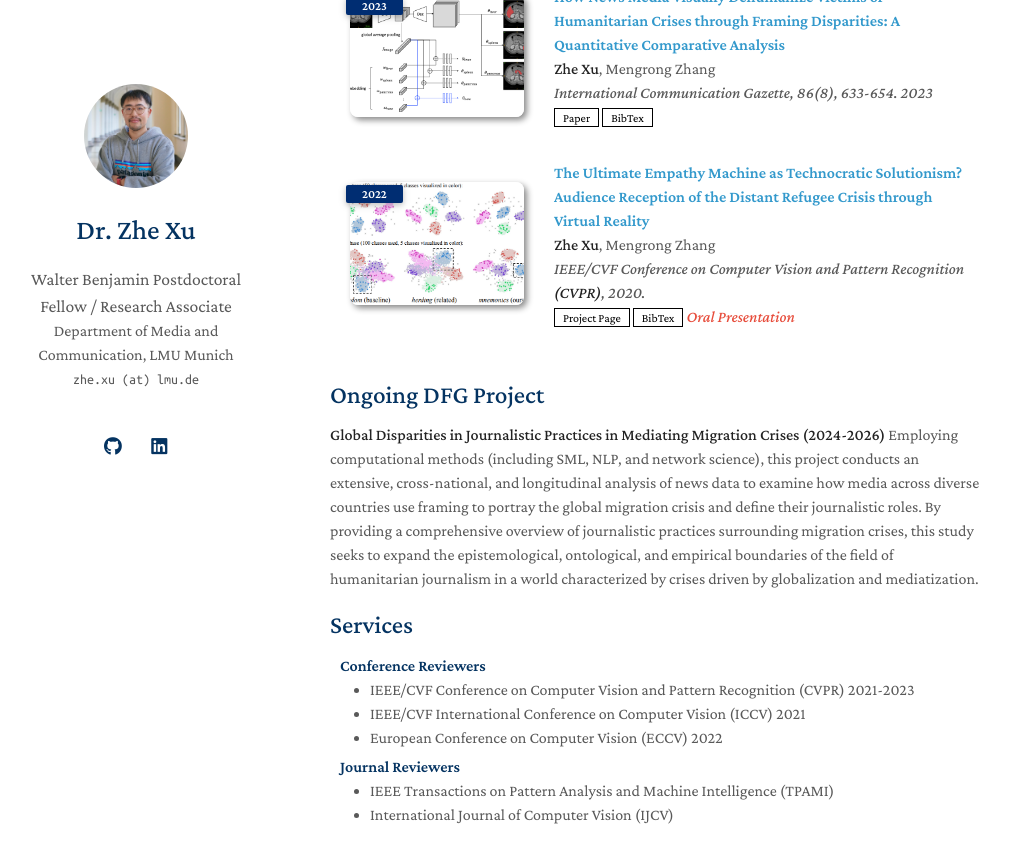
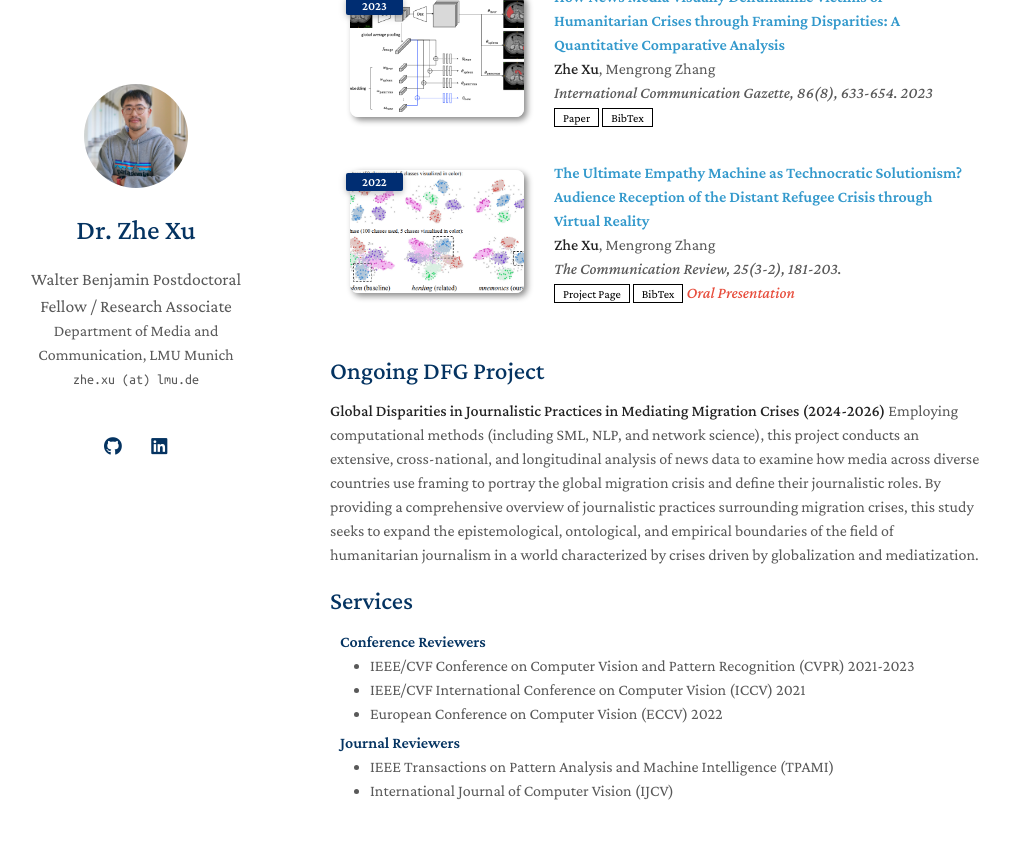
Before and after one commit to zhexuphd/home, a Jekyll site: the page built from index.md, in a window 1280 px wide and 900 px high, scrolled down 1258 px. Shown: the top 863 px of the window, without its empty margins (140-1150 px from the left). Built offline with Jekyll 4.4.1, drawn with Linux system fonts in a browser that asks for light colours; a style sheet for code colours, icons or effects is not loaded; our own code applies the rules of GitHub Pages for plain Markdown files.

Commit message:
Update publications.yml

```diff
--- a/_data/publications.yml
+++ b/_data/publications.yml
@@ -11,7 +11,7 @@
   - title: "The Ultimate Empathy Machine as Technocratic Solutionism? Audience Reception of the Distant Refugee Crisis through Virtual Reality"
     authors: <strong>Zhe Xu</strong>, Mengrong Zhang
     conference_short: 2022
-    conference: IEEE/CVF Conference on Computer Vision and Pattern Recognition <strong>(CVPR)</strong>, 2020.
+    conference: The Communication Review, 25(3-2), 181-203.
     code: https://github.com/yaoyao-liu/class-incremental-learning/tree/main/mnemonics-training
     page: https://class-il.mpi-inf.mpg.de/mnemonics/
     bibtex: https://class-il.mpi-inf.mpg.de/mnemonics/
```
